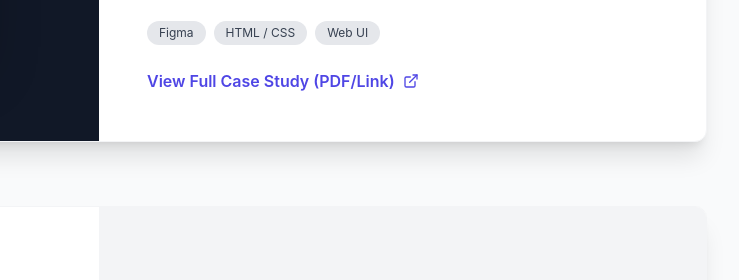
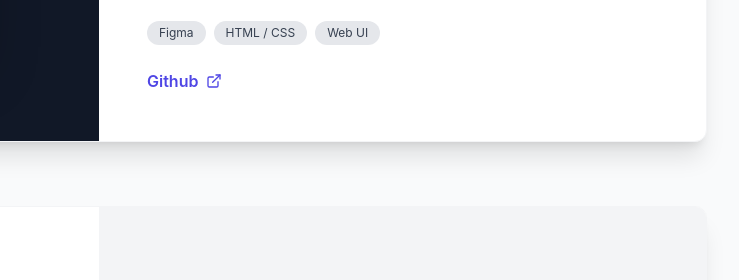
Before and after one commit to DarrienZ/darrienz.github.io, a plain HTML site: page index.html in a window 1280 px wide. Shown: the part 1906-2186 px from the top of the page, 541-1280 px from the left. Drawn offline with nearby package versions, Linux system fonts and the light colour scheme.

Commit message:
Update index.html

```diff
--- a/index.html
+++ b/index.html
@@ -212,7 +212,7 @@
                         </div>
                         <a href="https://github.com/DarrienZ/Fundamental-Webpage-Design-Assignment"
                             class="inline-flex items-center text-indigo-600 font-semibold hover:text-indigo-800 transition duration-300">
-                            View Full Case Study (PDF/Link)
+                            Github
                             <i data-lucide="external-link" class="w-4 h-4 ml-2"></i>
                         </a>
                     </div>
```
